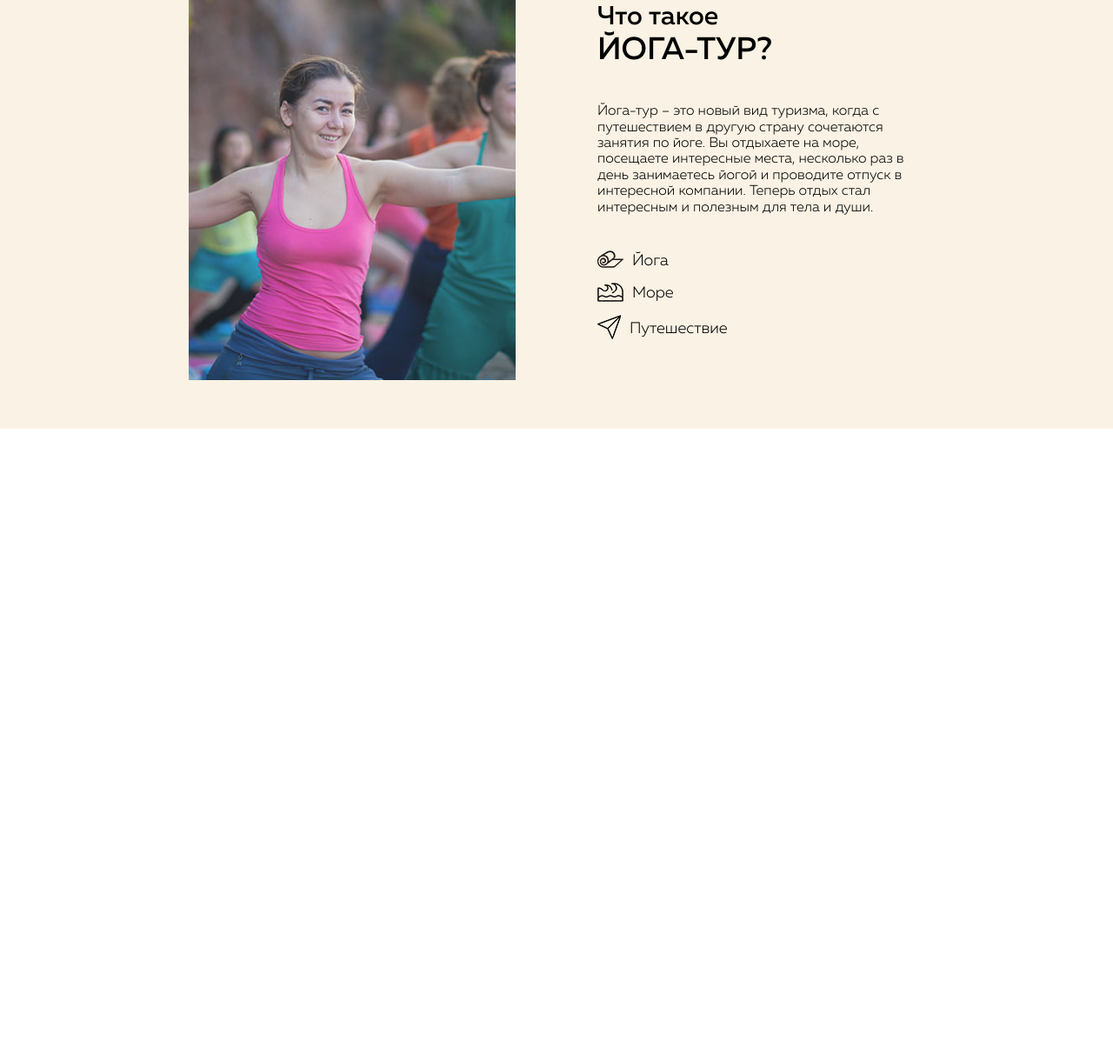
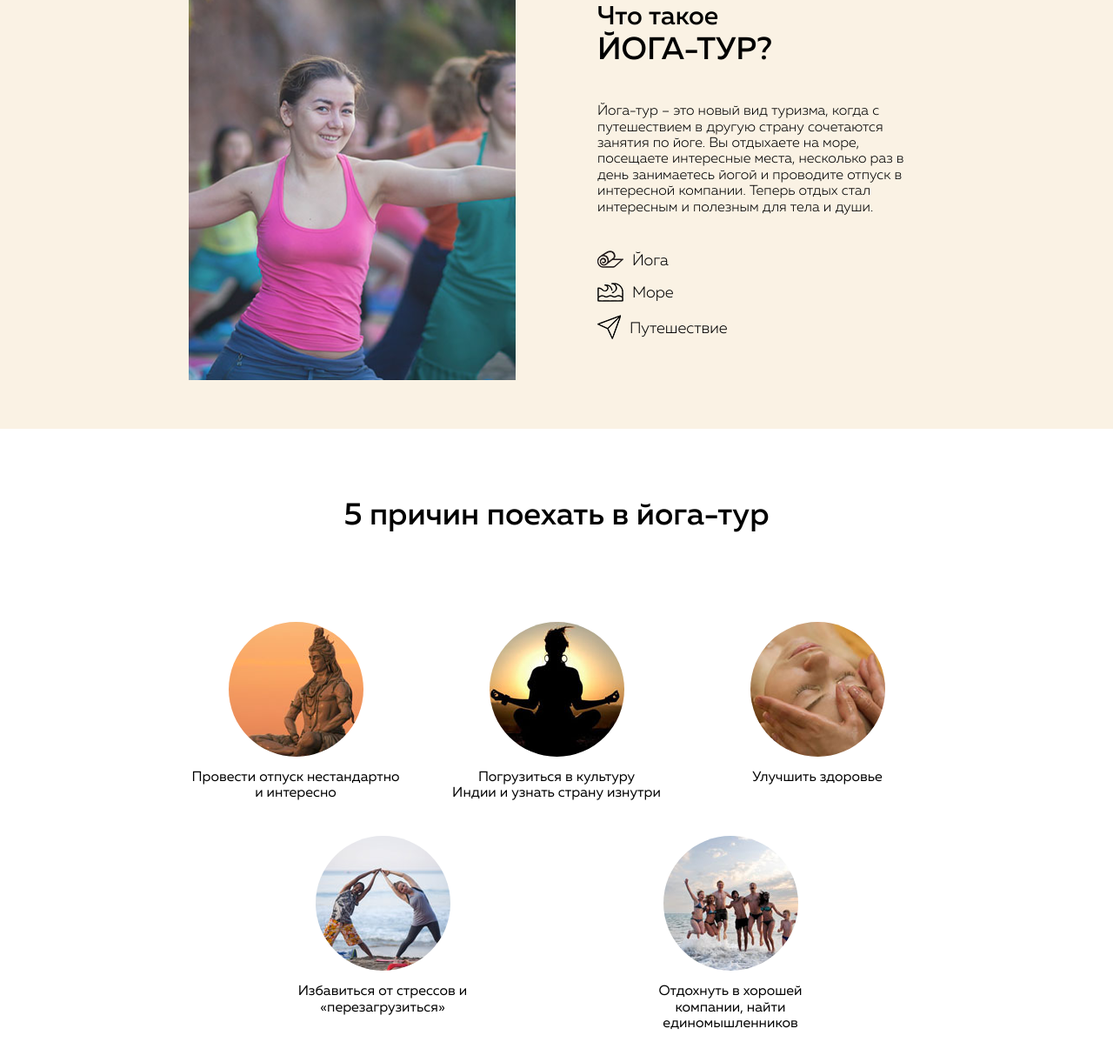
Before and after one commit to MilshynVitalii/suns-home, a website: page index.html in a window 1280 px wide. Shown: the part 902-2123 px from the top of the page at 87% size. Before the commit the page ends 1395 px from the top, so only its background shows below. Drawn offline with Linux system fonts and the light colour scheme.

Commit message:
Reasons section | adaptive

```diff
--- a/index.html
+++ b/index.html
@@ -77,5 +77,46 @@
         </div>
       </div>
     </section>
+
+    <section class="reasons">
+      <div class="container">
+        <h2 class="section-title">5 причин поехать в йога-тур</h2>
+        <div class="reasons__wrap">
+          <div class="reasons__item">
+            <div class="reasons__img">
+              <img src="./img/reasons/item-1.jpg" alt="img" />
+            </div>
+            <span>Провести отпуск нестандартно и интересно</span>
+          </div>
+          <div class="reasons__item">
+            <div class="reasons__img">
+              <img src="./img/reasons/item-2.jpg" alt="img" />
+            </div>
+            <span
+              >Погрузиться в культуру <br />
+              Индии и узнать страну изнутри
+            </span>
+          </div>
+          <div class="reasons__item">
+            <div class="reasons__img">
+              <img src="./img/reasons/item-3.jpg" alt="img" />
+            </div>
+            <span>Улучшить здоровье</span>
+          </div>
+          <div class="reasons__item">
+            <div class="reasons__img">
+              <img src="./img/reasons/item-4.jpg" alt="img" />
+            </div>
+            <span>Избавиться от стрессов и «перезагрузиться»</span>
+          </div>
+          <div class="reasons__item">
+            <div class="reasons__img">
+              <img src="./img/reasons/item-5.jpg" alt="img" />
+            </div>
+            <span>Отдохнуть в хорошей компании, найти единомышленников</span>
+          </div>
+        </div>
+      </div>
+    </section>
   </body>
 </html>
--- a/sass/_utilities.scss
+++ b/sass/_utilities.scss
@@ -36,6 +36,7 @@ section {
 }
 
 .section-title {
+  text-align: center;
   font-size: 3.6rem;
   @include medium;
 }
--- a/sass/sections/_about-us.scss
+++ b/sass/sections/_about-us.scss
@@ -20,6 +20,7 @@
   }
 
   &__title {
+    text-align: left;
     font-size: 3rem;
     span {
       font-size: 3.6rem;
@@ -53,6 +54,9 @@
       text-align: center;
       width: 80%;
     }
+    &__title {
+      text-align: inherit;
+    }
     &__info {
       margin: 20px 0;
     }
--- /dev/null
+++ b/sass/sections/_reasons.scss
@@ -0,0 +1,28 @@
+.reasons {
+  &__wrap {
+    display: flex;
+    flex-wrap: wrap;
+    justify-content: space-evenly;
+    margin-top: 6rem;
+    font-size: 16px;
+    text-align: center;
+  }
+
+  &__item {
+    margin: 40px 10px 0;
+    flex-basis: 240px;
+  }
+
+  &__img {
+    width: 155px;
+    height: 155px;
+    border-radius: 50%;
+    overflow: hidden;
+    margin: 0 auto;
+    margin-bottom: 15px;
+    img {
+      width: auto;
+      transform: translateX(-20%);
+    }
+  }
+}
--- a/sass/style.scss
+++ b/sass/style.scss
@@ -5,3 +5,4 @@
 @import "./utilities";
 @import "./sections/header";
 @import "./sections/about-us";
+@import "./sections/reasons";
```
Also changed, not shown: css/style.css, img/reasons/item-1.jpg (added), img/reasons/item-2.jpg (added), img/reasons/item-3.jpg (added), img/reasons/item-4.jpg (added), img/reasons/item-5.jpg (added).
